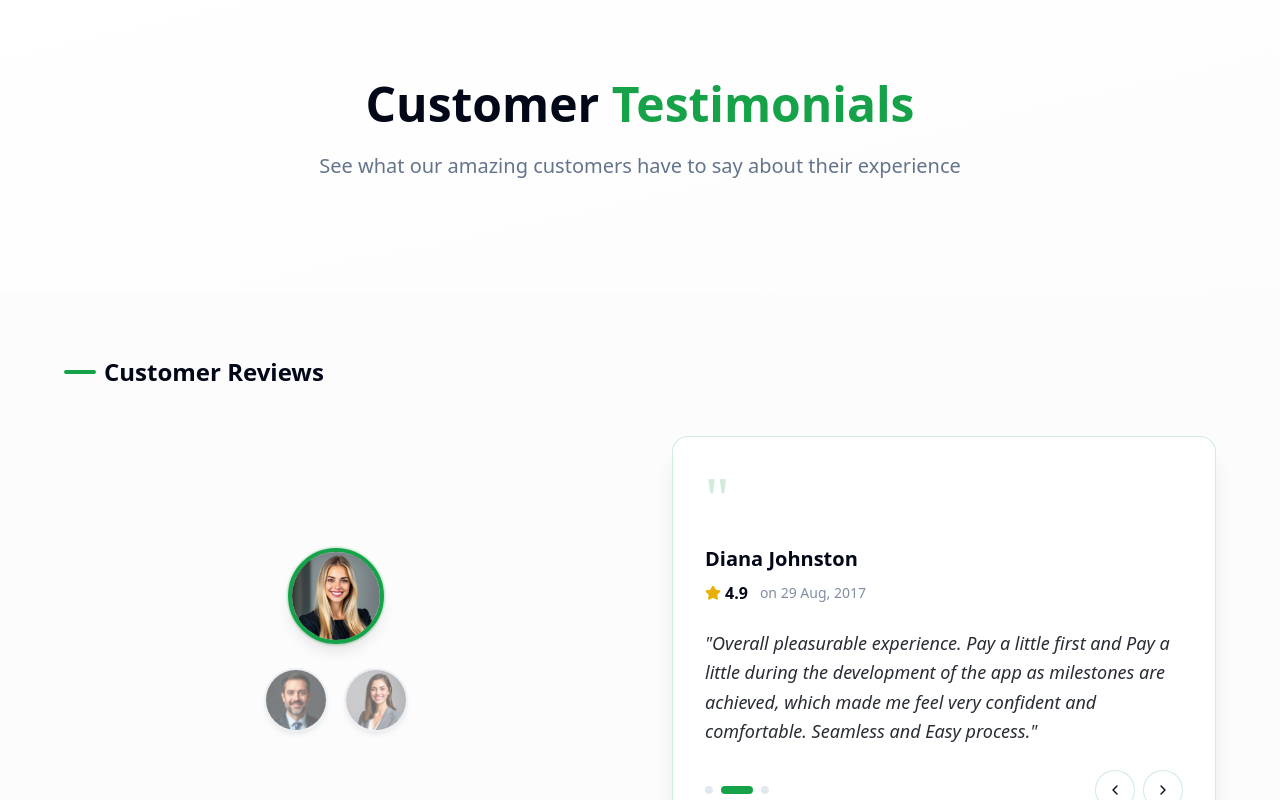
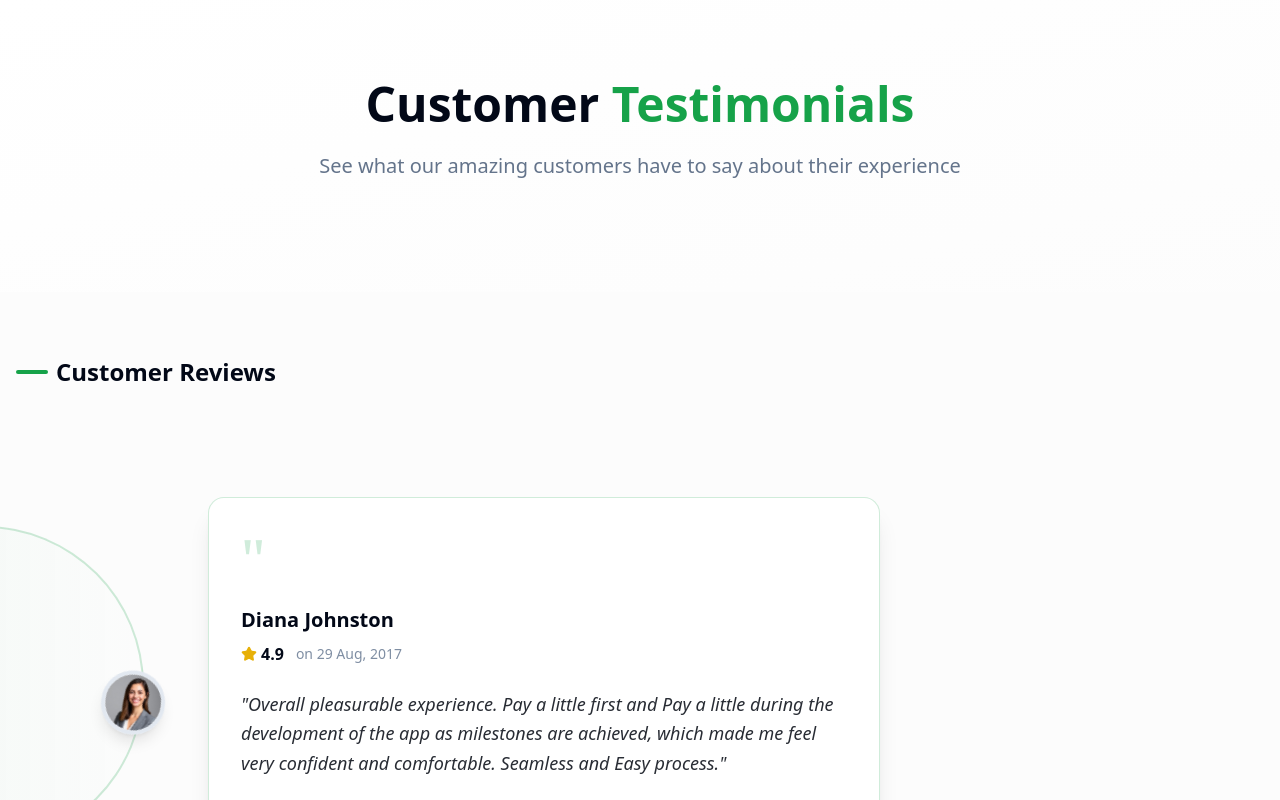
Before and after one commit to tryabdulraheem-hash/carousel-whisper, a React (Vite) app: page / in a window 1280 px wide. Shown: the top 800 px of the page. Built offline with nearby package versions, Linux system fonts and the light colour scheme.

Commit message:
Update testimonial carousel
Add avatars in a wheel on the left side that is half visible, showing the avatar and its related review card.

```diff
--- a/src/components/TestimonialCarousel.tsx
+++ b/src/components/TestimonialCarousel.tsx
@@ -45,36 +45,63 @@ const testimonials: Testimonial[] = [
 export const TestimonialCarousel = () => {
   const [currentIndex, setCurrentIndex] = useState(0);
   const [isPlaying, setIsPlaying] = useState(true);
+  const [wheelRotation, setWheelRotation] = useState(0);
 
   // Auto-advance testimonials every 5 seconds
   useEffect(() => {
     if (!isPlaying) return;
 
     const interval = setInterval(() => {
-      setCurrentIndex((prev) => (prev + 1) % testimonials.length);
+      setCurrentIndex((prev) => {
+        const nextIndex = (prev + 1) % testimonials.length;
+        // Rotate wheel to position the active avatar at the front
+        setWheelRotation(nextIndex * (360 / testimonials.length));
+        return nextIndex;
+      });
     }, 5000);
 
     return () => clearInterval(interval);
   }, [isPlaying]);
 
+  const selectTestimonial = (index: number) => {
+    setCurrentIndex(index);
+    setWheelRotation(index * (360 / testimonials.length));
+    setIsPlaying(false);
+    setTimeout(() => setIsPlaying(true), 3000);
+  };
+
   const goToPrevious = () => {
-    setCurrentIndex((prev) => prev === 0 ? testimonials.length - 1 : prev - 1);
-    setIsPlaying(false);
-    setTimeout(() => setIsPlaying(true), 3000); // Resume auto-play after 3 seconds
+    const newIndex = currentIndex === 0 ? testimonials.length - 1 : currentIndex - 1;
+    selectTestimonial(newIndex);
   };
 
   const goToNext = () => {
-    setCurrentIndex((prev) => (prev + 1) % testimonials.length);
-    setIsPlaying(false);
-    setTimeout(() => setIsPlaying(true), 3000); // Resume auto-play after 3 seconds
+    const newIndex = (currentIndex + 1) % testimonials.length;
+    selectTestimonial(newIndex);
   };
 
   const currentTestimonial = testimonials[currentIndex];
-  const otherTestimonials = testimonials.filter((_, index) => index !== currentIndex);
+
+  // Calculate positions for avatars in the wheel
+  const getAvatarPosition = (index: number) => {
+    const angle = (index * (360 / testimonials.length)) - wheelRotation;
+    const radius = 150; // Distance from center
+    const radian = (angle * Math.PI) / 180;
+    const x = Math.cos(radian) * radius;
+    const y = Math.sin(radian) * radius;
+
+    return {
+      x,
+      y,
+      angle,
+      isActive: index === currentIndex,
+      zIndex: index === currentIndex ? 50 : Math.round(10 + Math.cos(radian) * 10)
+    };
+  };
 
   return (
-    <section className="py-16 px-4 bg-testimonial-bg">
-      <div className="max-w-6xl mx-auto">
+    <section className="py-16 px-4 bg-testimonial-bg overflow-hidden">
+      <div className="max-w-7xl mx-auto">
         {/* Header */}
         <div className="mb-12">
           <div className="flex items-center gap-2 mb-4">
@@ -84,58 +111,92 @@ export const TestimonialCarousel = () => {
         </div>
 
         {/* Main Content */}
-        <div className="grid lg:grid-cols-2 gap-8 lg:gap-16 items-center">
-          {/* Left Side - Customer Avatars */}
-          <div className="relative">
-            <div className="flex flex-col items-center space-y-6">
-              {/* Main Active Customer */}
-              <div className="relative">
-                <div className="absolute inset-0 bg-primary/20 rounded-full animate-pulse-ring"></div>
-                <Avatar className="w-24 h-24 border-4 border-primary shadow-lg relative z-10">
-                  <AvatarImage
-                    src={currentTestimonial.avatar}
-                    alt={currentTestimonial.name}
-                    className="object-cover"
-                  />
-                  <AvatarFallback className="text-lg font-semibold bg-primary text-primary-foreground">
-                    {currentTestimonial.name.split(' ').map(n => n[0]).join('')}
-                  </AvatarFallback>
-                </Avatar>
-              </div>
+        <div className="relative flex items-center min-h-[500px]">
+          {/* Left Side - Avatar Wheel (Half Visible) */}
+          <div className="absolute -left-48 top-1/2 -translate-y-1/2 z-10">
+            <div className="relative w-80 h-80">
+              {/* Wheel Background */}
+              <div className="absolute inset-0 rounded-full border-2 border-primary/20 bg-gradient-to-r from-primary/5 to-transparent"></div>
 
-              {/* Other Customers */}
-              <div className="flex space-x-4">
-                {otherTestimonials.map((testimonial, index) => (
+              {/* Avatar Wheel */}
+              <div
+                className="relative w-full h-full transition-transform duration-1000 ease-out"
+                style={{
+                  transform: `rotate(${-wheelRotation}deg)`
+                }}
+              >
+                {testimonials.map((testimonial, index) => {
+                  const position = getAvatarPosition(index);
+                  const isVisible = position.x > -100; // Only show avatars that are somewhat visible
+
+                  return (
                     <button
                       key={testimonial.id}
-                    onClick={() => {
-                      setCurrentIndex(testimonials.findIndex(t => t.id === testimonial.id));
-                      setIsPlaying(false);
-                      setTimeout(() => setIsPlaying(true), 3000);
+                      onClick={() => selectTestimonial(index)}
+                      className={`absolute transition-all duration-700 ease-out ${
+                        isVisible ? 'opacity-100' : 'opacity-30'
+                      }`}
+                      style={{
+                        left: `50%`,
+                        top: `50%`,
+                        transform: `translate(${position.x}px, ${position.y}px) translate(-50%, -50%) rotate(${wheelRotation}deg)`,
+                        zIndex: position.zIndex
                       }}
-                    className="transition-all duration-300 hover:scale-110 opacity-60 hover:opacity-100"
                     >
-                    <Avatar className="w-16 h-16 border-2 border-border shadow-md">
+                      <div className={`relative transition-all duration-500 ${
+                        position.isActive
+                          ? 'scale-125'
+                          : isVisible
+                            ? 'scale-100 hover:scale-110'
+                            : 'scale-75'
+                      }`}>
+                        {/* Active Ring */}
+                        {position.isActive && (
+                          <div className="absolute inset-0 bg-primary/30 rounded-full animate-pulse-ring -z-10"></div>
+                        )}
+
+                        {/* Avatar */}
+                        <Avatar className={`border-4 shadow-lg transition-all duration-500 ${
+                          position.isActive
+                            ? 'w-20 h-20 border-primary shadow-xl'
+                            : 'w-16 h-16 border-border hover:border-primary/50'
+                        }`}>
                           <AvatarImage
                             src={testimonial.avatar}
                             alt={testimonial.name}
                             className="object-cover"
                           />
-                      <AvatarFallback className="text-sm font-semibold">
+                          <AvatarFallback className={`font-semibold transition-colors ${
+                            position.isActive
+                              ? 'bg-primary text-primary-foreground text-base'
+                              : 'text-sm'
+                          }`}>
                             {testimonial.name.split(' ').map(n => n[0]).join('')}
                           </AvatarFallback>
                         </Avatar>
+
+                        {/* Floating Animation for Active Avatar */}
+                        {position.isActive && (
+                          <div className="absolute -top-2 -right-2 w-6 h-6 bg-primary rounded-full flex items-center justify-center animate-avatar-float">
+                            <Star className="w-3 h-3 fill-primary-foreground text-primary-foreground" />
+                          </div>
+                        )}
+                      </div>
                     </button>
-                ))}
+                  );
+                })}
               </div>
+
+              {/* Center Dot */}
+              <div className="absolute top-1/2 left-1/2 w-4 h-4 bg-primary rounded-full -translate-x-1/2 -translate-y-1/2 z-20"></div>
             </div>
           </div>
 
           {/* Right Side - Testimonial Content */}
-          <div className="relative">
+          <div className="flex-1 ml-32 lg:ml-48">
             <div
               key={currentTestimonial.id}
-              className="bg-card rounded-2xl p-8 shadow-xl border border-testimonial-border/20 animate-slide-in"
+              className="bg-card rounded-2xl p-8 shadow-xl border border-testimonial-border/20 animate-slide-in max-w-2xl"
             >
               {/* Quote Icon */}
               <div className="text-6xl text-primary/20 font-serif mb-4">"</div>
@@ -167,11 +228,7 @@ export const TestimonialCarousel = () => {
                   {testimonials.map((_, index) => (
                     <button
                       key={index}
-                      onClick={() => {
-                        setCurrentIndex(index);
-                        setIsPlaying(false);
-                        setTimeout(() => setIsPlaying(true), 3000);
-                      }}
+                      onClick={() => selectTestimonial(index)}
                       className={`w-2 h-2 rounded-full transition-all duration-300 ${
                         index === currentIndex
                           ? 'bg-primary w-8'
--- a/src/index.css
+++ b/src/index.css
@@ -48,6 +48,10 @@ All colors MUST be HSL.
     /* Animation tokens */
     --transition-smooth: all 0.4s cubic-bezier(0.4, 0, 0.2, 1);
     --transition-bounce: all 0.3s cubic-bezier(0.68, -0.55, 0.265, 1.55);
+
+    /* Wheel specific tokens */
+    --wheel-size: 400px;
+    --avatar-size: 80px;
 
     --sidebar-background: 0 0% 98%;
 
--- a/tailwind.config.ts
+++ b/tailwind.config.ts
@@ -104,6 +104,14 @@ export default {
 					'0%': { transform: 'scale(0.8)', opacity: '1' },
 					'50%': { transform: 'scale(1.1)', opacity: '0.7' },
 					'100%': { transform: 'scale(1)', opacity: '1' }
+				},
+				'wheel-rotate': {
+					'0%': { transform: 'rotate(0deg)' },
+					'100%': { transform: 'rotate(360deg)' }
+				},
+				'avatar-float': {
+					'0%, 100%': { transform: 'translateY(0px)' },
+					'50%': { transform: 'translateY(-10px)' }
 				}
 			},
 			animation: {
@@ -111,7 +119,9 @@ export default {
 				'accordion-up': 'accordion-up 0.2s ease-out',
 				'slide-in': 'slide-in 0.5s ease-out',
 				'slide-out': 'slide-out 0.5s ease-out',
-				'pulse-ring': 'pulse-ring 2s ease-in-out infinite'
+				'pulse-ring': 'pulse-ring 2s ease-in-out infinite',
+				'wheel-rotate': 'wheel-rotate 20s linear infinite',
+				'avatar-float': 'avatar-float 3s ease-in-out infinite'
 			}
 		}
 	},
```
Lines whose indentation alone changed are shown as unchanged.
